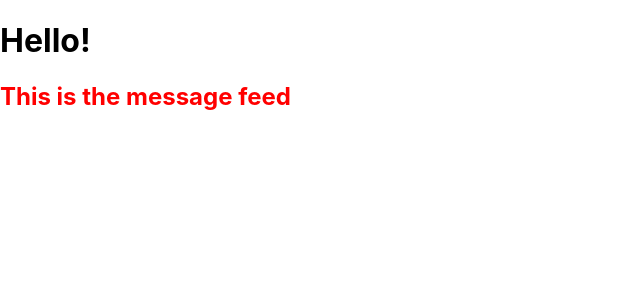
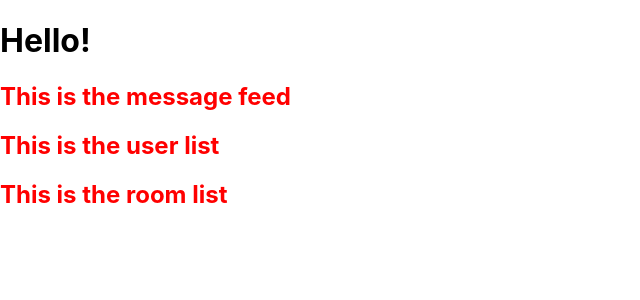
Before and after one commit to pavel-piatetskii/chat-module, a React (Create React App) app: page / in a window 1280 px wide. Shown: the top 300 px of the page, without its empty margins (0-640 px from the left). Built offline with nearby package versions, Linux system fonts and the light colour scheme.

Commit message:
Init User and Room lists

```diff
--- a/src/App.js
+++ b/src/App.js
@@ -1,11 +1,15 @@
 import './index.scss';
 import MessageFeed from "./MessageFeed";
+import UserList from "./UserList";
+import RoomList from "./RoomList";
 
 function App() {
   return (
     <div className="App">
       <h1>Hello!</h1>
       <MessageFeed />
+      <UserList />
+      <RoomList />
     </div>
   );
 }
--- /dev/null
+++ b/src/RoomList.js
@@ -0,0 +1,5 @@
+import React from 'react';
+
+export default function RoomList(props) {
+  return (<h2 className="ulist-stub">This is the room list</h2>)
+}
--- /dev/null
+++ b/src/UserList.js
@@ -0,0 +1,5 @@
+import React from 'react';
+
+export default function UserList(props) {
+  return (<h2 className="ulist-stub">This is the user list</h2>)
+}
```
Also changed, not shown: src/RoomList.scss (added), src/UserList.scss (added).
